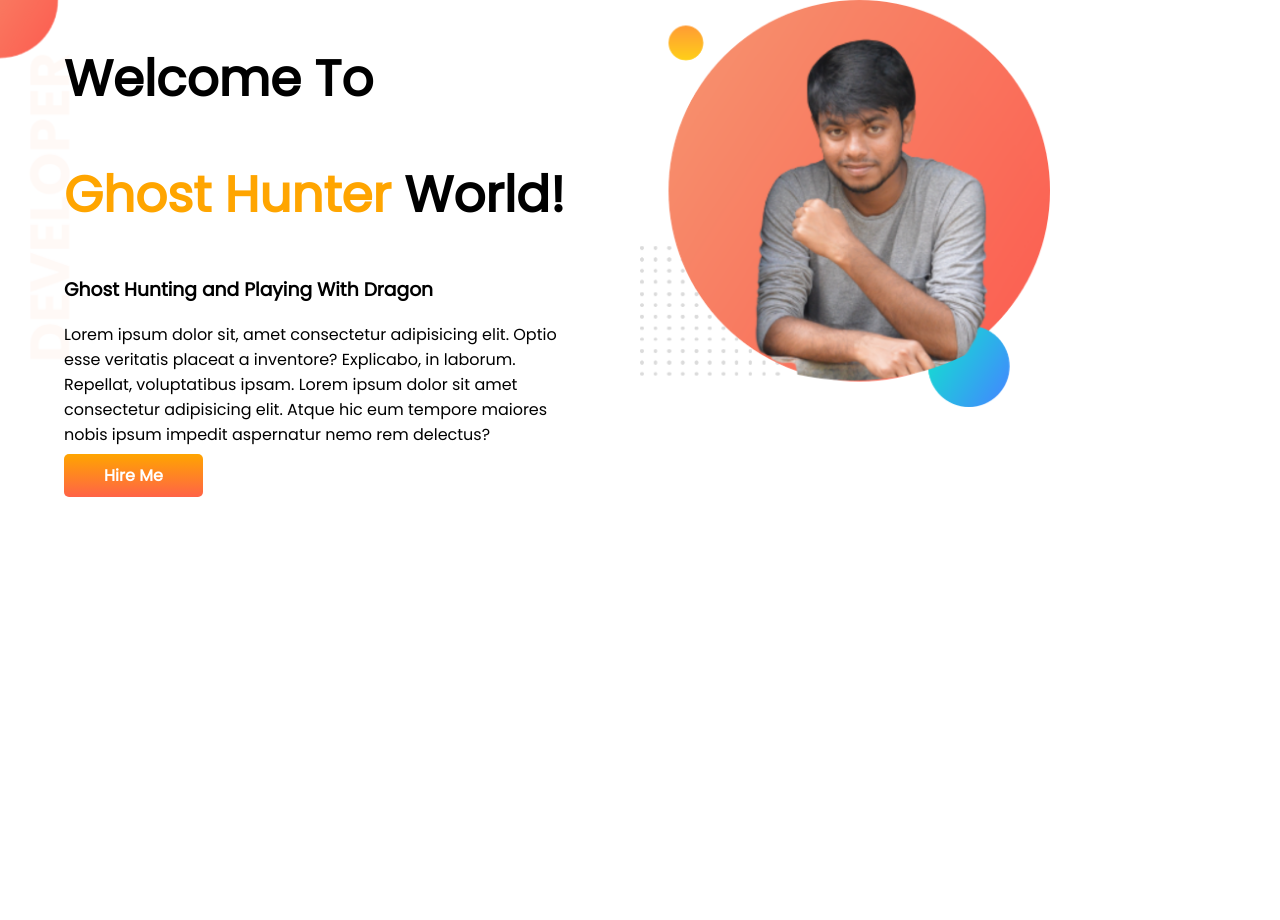
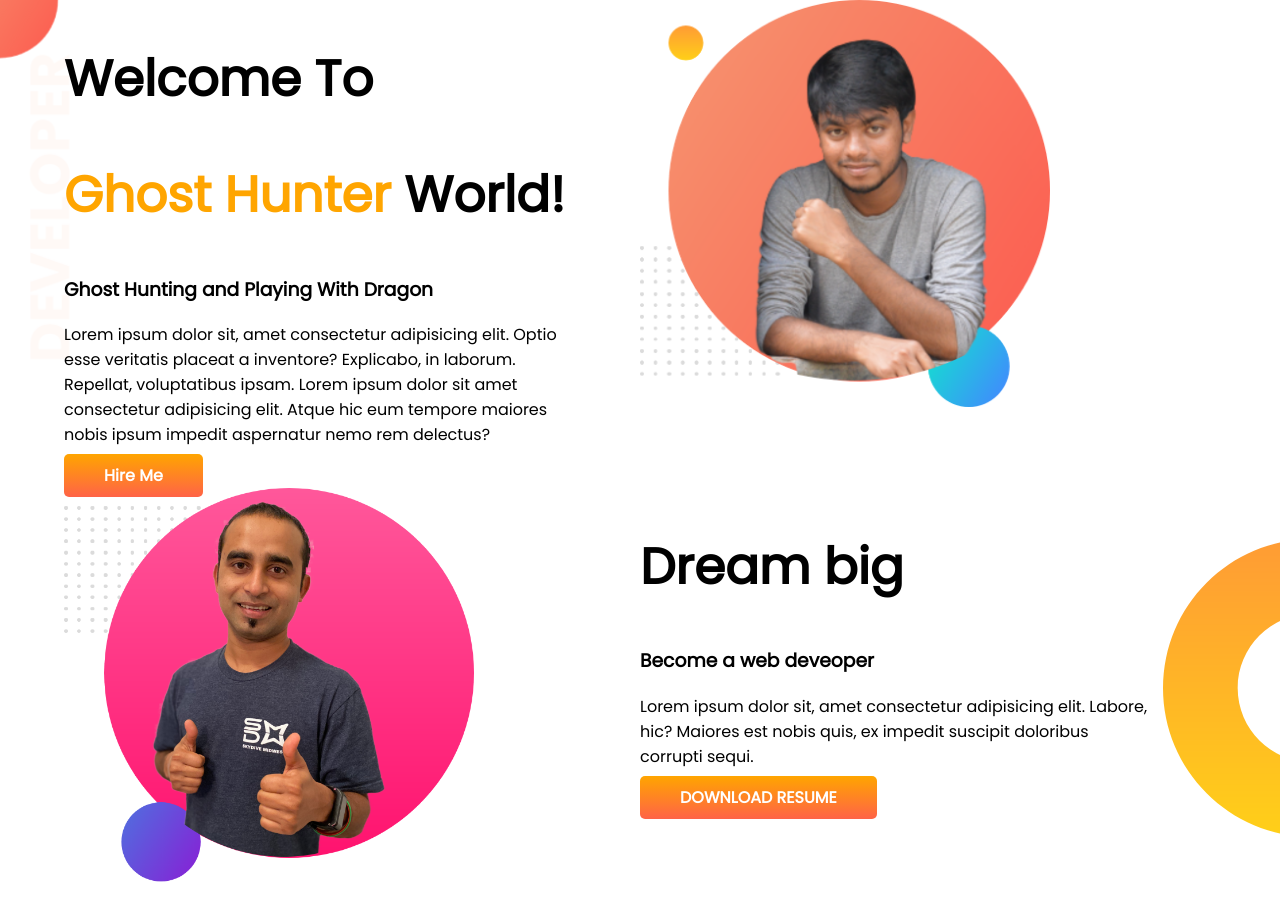
Before and after one commit to Avejeet-Kumer/developer-portfolio, a plain HTML site: page index.html in a window 1280 px wide. Before the commit the page ends 800 px from the top, so only its background shows below. Drawn offline with Linux system fonts and the light colour scheme.

Commit message:
cant give botttom margin

```diff
--- a/index.html
+++ b/index.html
@@ -25,12 +25,27 @@
                 hic
                 eum
                 tempore maiores nobis ipsum impedit aspernatur nemo rem delectus?</p>
-                <a class="link-button" target="_blank" href="https://www.facebook.com/avejeetd">Hire Me</a>
+            <a class="link-button" target="_blank" href="https://www.facebook.com/avejeetd">Hire Me</a>
         </div>
 
         <div class="half-width"><img src="image/avejeet-pic.png" alt=""></div>
     </section>
 
+    <section class="dream-big">
+        <div class="half-width">
+            <img src="image/jhankar2.png" alt="">
+        </div>
+        <div class="half-width">
+            <h1>Dream big</h1>
+            <h3>Become a web deveoper</h3>
+            <p>
+                Lorem ipsum dolor sit, amet consectetur adipisicing elit. Labore, hic? Maiores est nobis quis, ex
+                impedit suscipit doloribus corrupti sequi.
+            </p>
+            <a class="link-button" target="_blank" href=""> DOWNLOAD RESUME</a>
+        </div>
+    </section>
+
 </body>
 
 </html>
--- a/style.css
+++ b/style.css
@@ -15,7 +15,10 @@ h1{
 }
 section{
     display: flex;
+    margin-bottom: 100px;
 }
+
+
 .half-width img{
     width: 80%;
 
@@ -35,3 +38,10 @@ section{
     margin: 0%;
     background-repeat: no-repeat;
 }
+
+.dream-big{
+
+    background-image: url(image/dream-bg.png);
+    background-repeat: no-repeat;
+    background-position: right;
+}
```
